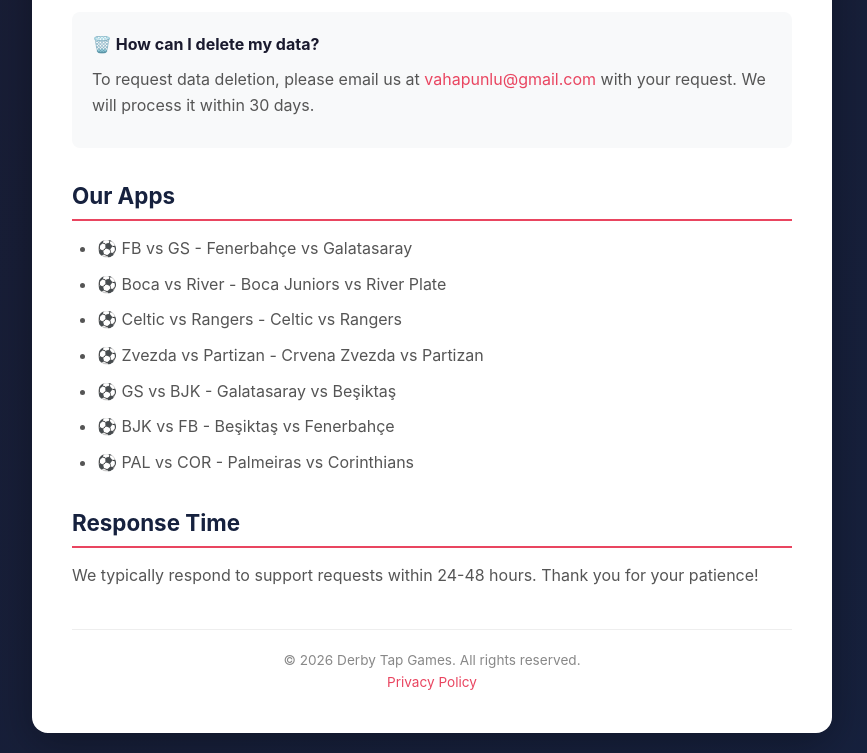
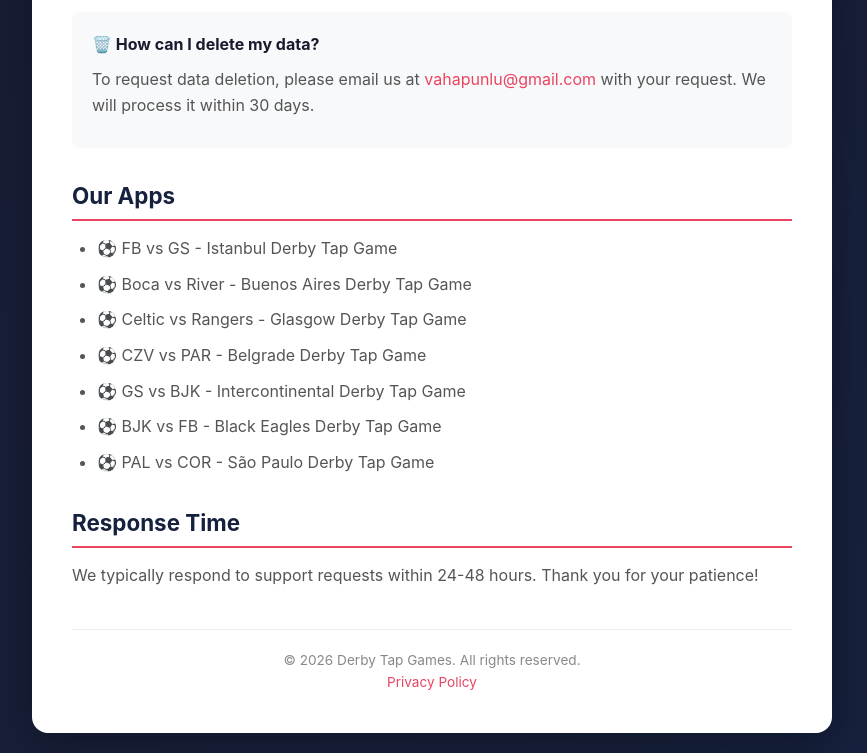
Before and after one commit to vahapunlu/vahapunlu.github.io, a plain HTML site: page support.html in a window 1280 px wide. Shown: the part 1460-2213 px from the top of the page, without its empty margins (208-1075 px from the left). Drawn offline with Linux system fonts and the light colour scheme.

Commit message:
Update Derby Tap site pages

```diff
--- a/support.html
+++ b/support.html
@@ -149,13 +149,13 @@
 
         <h2>Our Apps</h2>
         <ul>
-            <li>⚽ FB vs GS - Fenerbahçe vs Galatasaray</li>
-            <li>⚽ Boca vs River - Boca Juniors vs River Plate</li>
-            <li>⚽ Celtic vs Rangers - Celtic vs Rangers</li>
-            <li>⚽ Zvezda vs Partizan - Crvena Zvezda vs Partizan</li>
-            <li>⚽ GS vs BJK - Galatasaray vs Beşiktaş</li>
-            <li>⚽ BJK vs FB - Beşiktaş vs Fenerbahçe</li>
-            <li>⚽ PAL vs COR - Palmeiras vs Corinthians</li>
+            <li>⚽ FB vs GS - Istanbul Derby Tap Game</li>
+            <li>⚽ Boca vs River - Buenos Aires Derby Tap Game</li>
+            <li>⚽ Celtic vs Rangers - Glasgow Derby Tap Game</li>
+            <li>⚽ CZV vs PAR - Belgrade Derby Tap Game</li>
+            <li>⚽ GS vs BJK - Intercontinental Derby Tap Game</li>
+            <li>⚽ BJK vs FB - Black Eagles Derby Tap Game</li>
+            <li>⚽ PAL vs COR - São Paulo Derby Tap Game</li>
         </ul>
 
         <h2>Response Time</h2>
```
Also changed, not shown: marketing.html (+3 -3 lines).
